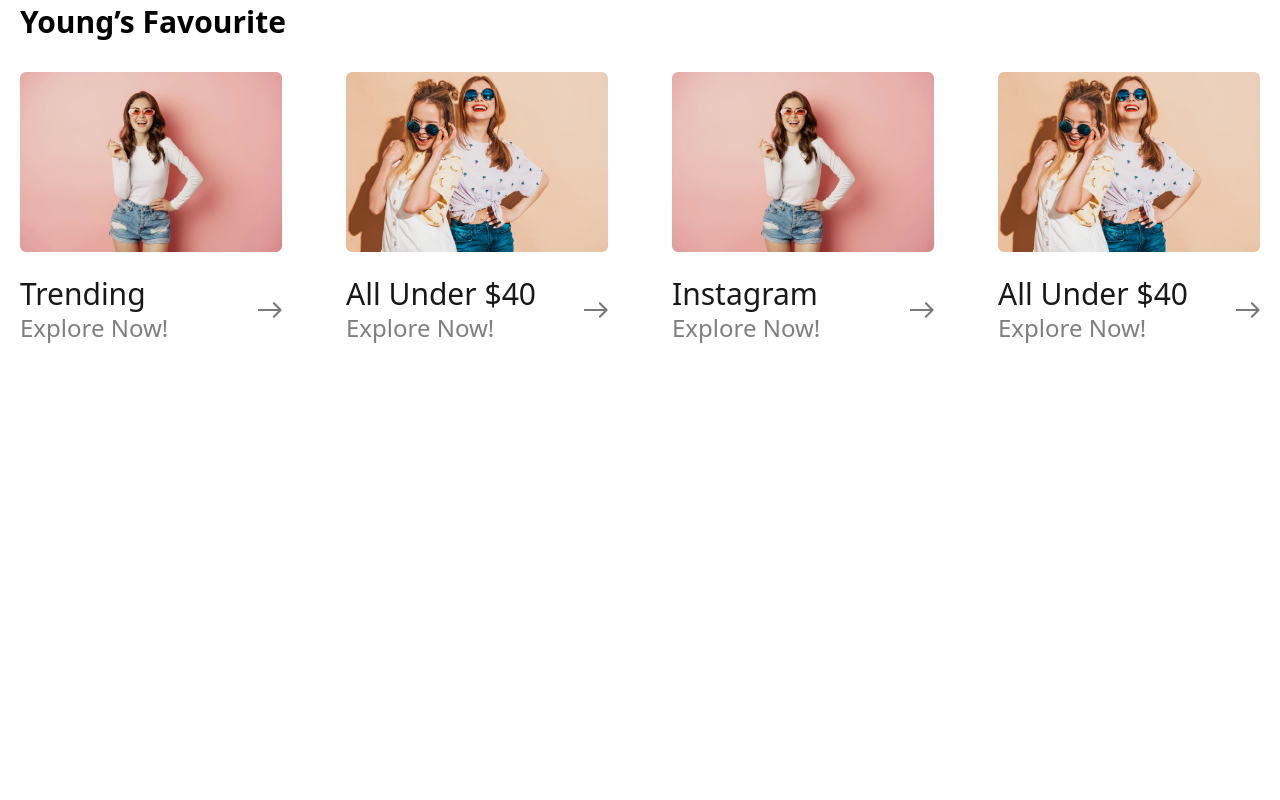
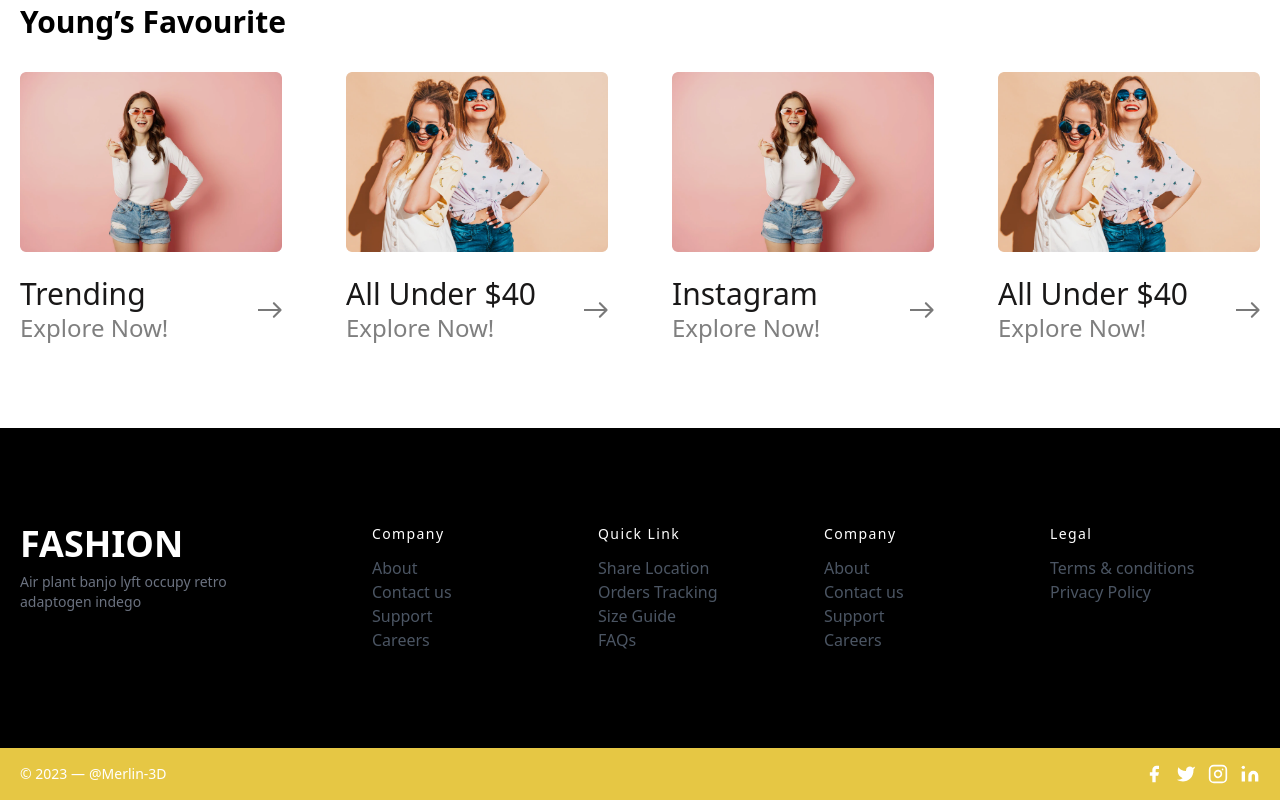
Before and after one commit to Merlin-3D/shopping-website, a Next.js app: page / in a window 1280 px wide. Shown: the part 2577-3377 px from the top of the page. Before the commit the page ends 3005 px from the top, so only its background shows below. Built offline with nearby package versions, Linux system fonts and the light colour scheme.

Commit message:
feat: Footer.

```diff
--- /dev/null
+++ b/src/pages/blocks/footer.tsx
@@ -0,0 +1,168 @@
+export default function Footer() {
+  return (
+    <footer className="text-gray-600 bg-300 body-font">
+      <div className="container px-5 py-24 mx-auto flex md:items-center lg:items-start md:flex-row md:flex-nowrap flex-wrap flex-col">
+        <div className="w-64 flex-shrink-0 md:mx-0 mx-auto text-center md:text-left">
+          <a className="flex title-font font-medium items-center md:justify-start justify-center text-white">
+            <span className="font-black text-4xl">FASHION</span>
+          </a>
+          <p className="mt-2 text-sm text-gray-500">
+            Air plant banjo lyft occupy retro adaptogen indego
+          </p>
+        </div>
+        <div className="flex-grow flex flex-wrap md:pl-20 -mb-10 md:mt-0 mt-10 md:text-left text-center">
+          <div className="lg:w-1/4 md:w-1/2 w-full px-4">
+            <h2 className="title-font font-medium text-white tracking-widest text-sm mb-3">
+              Company
+            </h2>
+            <nav className="list-none mb-10">
+              <li>
+                <a className="text-gray-600 hover:text-gray-800">About</a>
+              </li>
+              <li>
+                <a className="text-gray-600 hover:text-gray-800">Contact us</a>
+              </li>
+              <li>
+                <a className="text-gray-600 hover:text-gray-800">Support</a>
+              </li>
+              <li>
+                <a className="text-gray-600 hover:text-gray-800">Careers</a>
+              </li>
+            </nav>
+          </div>
+          <div className="lg:w-1/4 md:w-1/2 w-full px-4">
+            <h2 className="title-font font-medium text-white tracking-widest text-sm mb-3">
+              Quick Link
+            </h2>
+            <nav className="list-none mb-10">
+              <li>
+                <a className="text-gray-600 hover:text-gray-800">
+                  Share Location
+                </a>
+              </li>
+              <li>
+                <a className="text-gray-600 hover:text-gray-800">
+                  Orders Tracking
+                </a>
+              </li>
+              <li>
+                <a className="text-gray-600 hover:text-gray-800">Size Guide</a>
+              </li>
+              <li>
+                <a className="text-gray-600 hover:text-gray-800">FAQs</a>
+              </li>
+            </nav>
+          </div>
+          <div className="lg:w-1/4 md:w-1/2 w-full px-4">
+            <h2 className="title-font font-medium text-white tracking-widest text-sm mb-3">
+              Company
+            </h2>
+            <nav className="list-none mb-10">
+              <li>
+                <a className="text-gray-600 hover:text-gray-800">About</a>
+              </li>
+              <li>
+                <a className="text-gray-600 hover:text-gray-800">Contact us</a>
+              </li>
+              <li>
+                <a className="text-gray-600 hover:text-gray-800">Support</a>
+              </li>
+              <li>
+                <a className="text-gray-600 hover:text-gray-800">Careers</a>
+              </li>
+            </nav>
+          </div>
+          <div className="lg:w-1/4 md:w-1/2 w-full px-4">
+            <h2 className="title-font font-medium text-white tracking-widest text-sm mb-3">
+              Legal
+            </h2>
+            <nav className="list-none mb-10">
+              <li>
+                <a className="text-gray-600 hover:text-gray-800">
+                  Terms & conditions
+                </a>
+              </li>
+              <li>
+                <a className="text-gray-600 hover:text-gray-800">
+                  Privacy Policy
+                </a>
+              </li>
+            </nav>
+          </div>
+        </div>
+      </div>
+      <div className="bg-100">
+        <div className="container mx-auto py-4 px-5 flex flex-wrap flex-col sm:flex-row">
+          <p className="text-white text-sm text-center sm:text-left">
+            © 2023 —
+            <a
+              href="#"
+              rel="noopener noreferrer"
+              className="text-white ml-1"
+              target="_blank"
+            >
+              @Merlin-3D
+            </a>
+          </p>
+          <span className="inline-flex sm:ml-auto sm:mt-0 mt-2 justify-center sm:justify-start">
+            <a className="text-white">
+              <svg
+                fill="currentColor"
+                stroke-linecap="round"
+                stroke-linejoin="round"
+                stroke-width="2"
+                className="w-5 h-5"
+                viewBox="0 0 24 24"
+              >
+                <path d="M18 2h-3a5 5 0 00-5 5v3H7v4h3v8h4v-8h3l1-4h-4V7a1 1 0 011-1h3z"></path>
+              </svg>
+            </a>
+            <a className="ml-3 text-white">
+              <svg
+                fill="currentColor"
+                stroke-linecap="round"
+                stroke-linejoin="round"
+                stroke-width="2"
+                className="w-5 h-5"
+                viewBox="0 0 24 24"
+              >
+                <path d="M23 3a10.9 10.9 0 01-3.14 1.53 4.48 4.48 0 00-7.86 3v1A10.66 10.66 0 013 4s-4 9 5 13a11.64 11.64 0 01-7 2c9 5 20 0 20-11.5a4.5 4.5 0 00-.08-.83A7.72 7.72 0 0023 3z"></path>
+              </svg>
+            </a>
+            <a className="ml-3 text-white">
+              <svg
+                fill="none"
+                stroke="currentColor"
+                stroke-linecap="round"
+                stroke-linejoin="round"
+                stroke-width="2"
+                className="w-5 h-5"
+                viewBox="0 0 24 24"
+              >
+                <rect width="20" height="20" x="2" y="2" rx="5" ry="5"></rect>
+                <path d="M16 11.37A4 4 0 1112.63 8 4 4 0 0116 11.37zm1.5-4.87h.01"></path>
+              </svg>
+            </a>
+            <a className="ml-3 text-white">
+              <svg
+                fill="currentColor"
+                stroke="currentColor"
+                stroke-linecap="round"
+                stroke-linejoin="round"
+                stroke-width="0"
+                className="w-5 h-5"
+                viewBox="0 0 24 24"
+              >
+                <path
+                  stroke="none"
+                  d="M16 8a6 6 0 016 6v7h-4v-7a2 2 0 00-2-2 2 2 0 00-2 2v7h-4v-7a6 6 0 016-6zM2 9h4v12H2z"
+                ></path>
+                <circle cx="4" cy="4" r="2" stroke="none"></circle>
+              </svg>
+            </a>
+          </span>
+        </div>
+      </div>
+    </footer>
+  );
+}
--- a/src/pages/blocks/index.ts
+++ b/src/pages/blocks/index.ts
@@ -1,8 +1,9 @@
 import Banner from "./banner";
 import Brand from "./brand";
 import Favorite from "./favorite";
+import Footer from "./footer";
 import Header from "./header";
 import NewArrival from "./new-arrival";
 import PayDay from "./payday";
 
-export { Banner, Brand, Favorite, Header, NewArrival, PayDay };
+export { Banner, Brand, Favorite, Footer, Header, NewArrival, PayDay };
--- a/src/pages/index.tsx
+++ b/src/pages/index.tsx
@@ -1,6 +1,14 @@
 import Image from "next/image";
 import { Inter } from "next/font/google";
-import { Banner, Brand, Favorite, Header, NewArrival, PayDay } from "./blocks";
+import {
+  Banner,
+  Brand,
+  Favorite,
+  Footer,
+  Header,
+  NewArrival,
+  PayDay,
+} from "./blocks";
 
 const inter = Inter({ subsets: ["latin"] });
 
@@ -13,6 +21,7 @@
       <NewArrival />
       <PayDay />
       <Favorite />
+      <Footer />
     </main>
   );
 }
```
